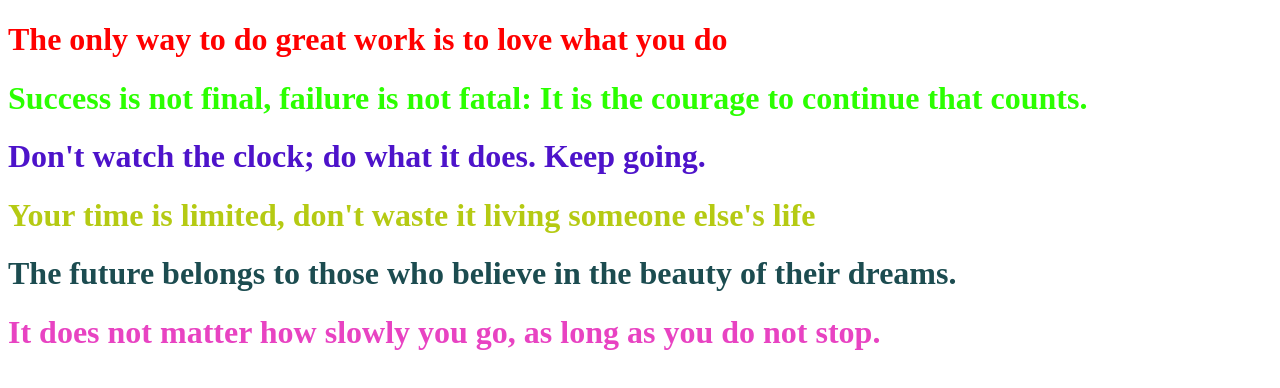
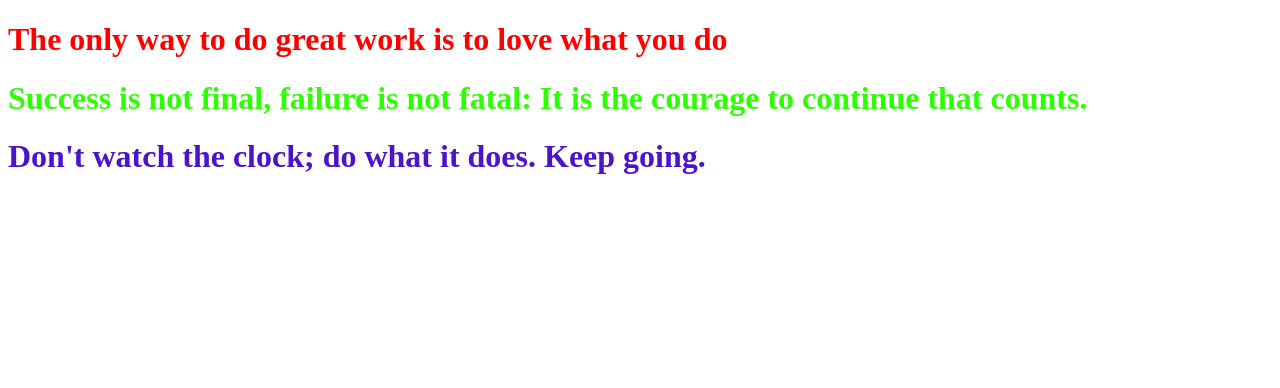
Before and after one commit to balajigundluru/Test1, a plain HTML site: page index.html in a window 1280 px wide. Drawn offline with Linux system fonts and the light colour scheme.

Commit message:
Revert "third commit"
This reverts commit 8ca1da0ebff950537fbb4cbb0c85f0a327bb280b.

```diff
--- a/index.html
+++ b/index.html
@@ -12,9 +12,6 @@
     <h1 id="test1">The only way to do great work is to love what you do</h1>
     <h1 id="test2">Success is not final, failure is not fatal: It is the courage to continue that counts.</h1>
     <h1 id="test3">Don't watch the clock; do what it does. Keep going.</h1>
-    <h1 id="test4">Your time is limited, don't waste it living someone else's life</h1>
-    <h1 id="test5">The future belongs to those who believe in the beauty of their dreams.</h1>
-    <h1 id="test6">It does not matter how slowly you go, as long as you do not stop.</h1>
 
 </body>
 
--- a/style.css
+++ b/style.css
@@ -9,14 +9,3 @@
 #test3 {
     color: rgb(77, 19, 202)
 }
-
-#test4 {
-    color: rgb(181, 202, 19)
-}
-
-#test5 {
-    color: rgb(28, 76, 80)
-}
-#test6{
-    color:rgba(224, 4, 173, 0.75)
-}
```
